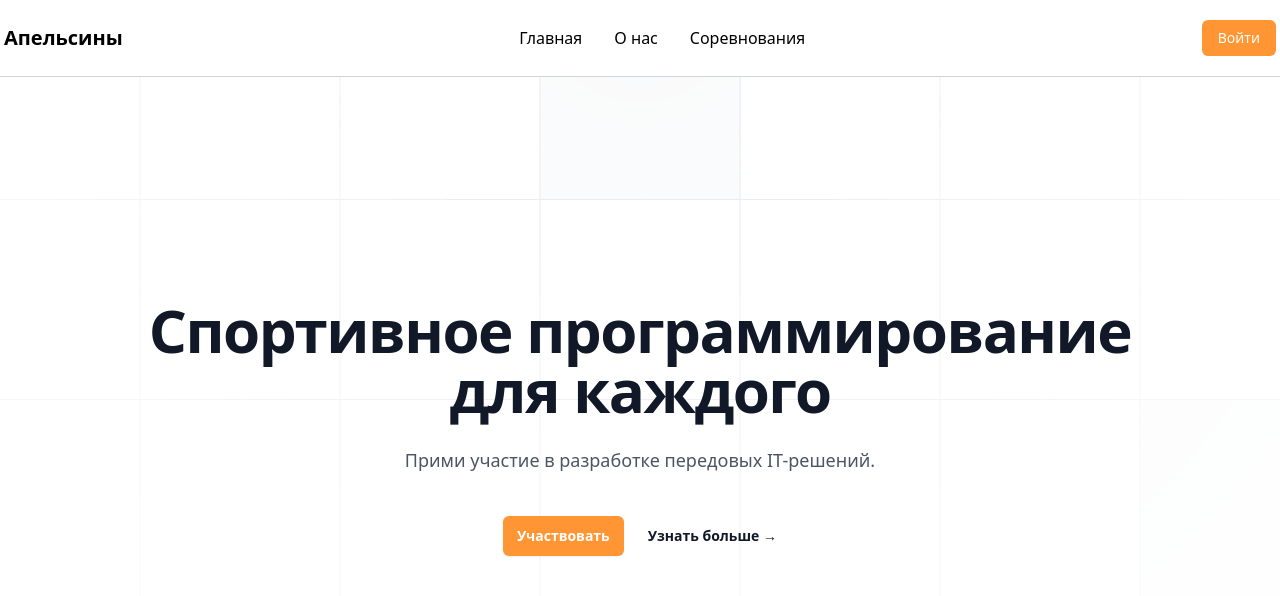
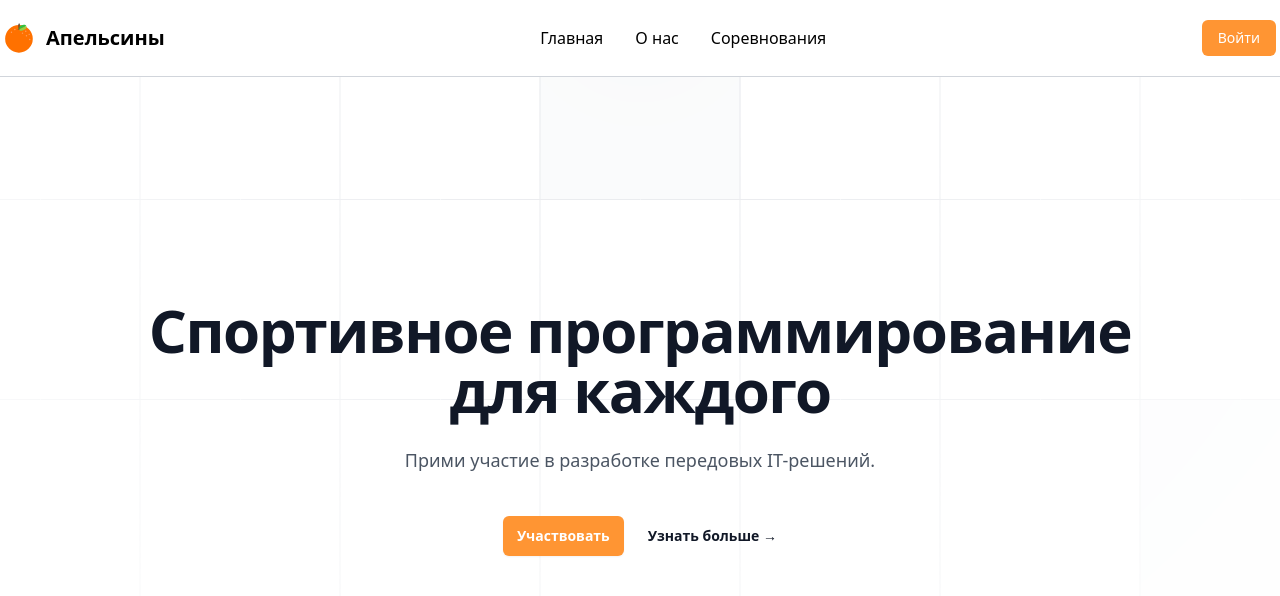
Before and after one commit to csit-sgu/fsp-hack2023-frontend, a Vue app: page / in a window 1280 px wide. Shown: the top 596 px of the page. Built offline with nearby package versions, Linux system fonts and the light colour scheme.

Commit message:
Добавлено лого

```diff
--- a/src/components/NavBar.vue
+++ b/src/components/NavBar.vue
@@ -2,6 +2,7 @@
   <nav class="absolute py-4 bg-white  w-full z-20 top-0 left-0 border-b border-gray-300">
     <div class="max-w-screen-xl flex flex-wrap items-center justify-between mx-auto p-1">
       <a href="/" class="flex items-center">
+        <img class="w-[30px] sm:w-[30px] mr-3" src="@/assets/images/orange-logo.svg" alt="">
         <span class="text-black self-center text-xl font-semibold whitespace-nowrap">Апельсины</span>
       </a>
       <div class="items-center justify-between hidden w-full md:flex md:w-auto md:order-1" id="navbar-sticky">
```
Also changed, not shown: src/assets/images/orange-logo.svg (added).
